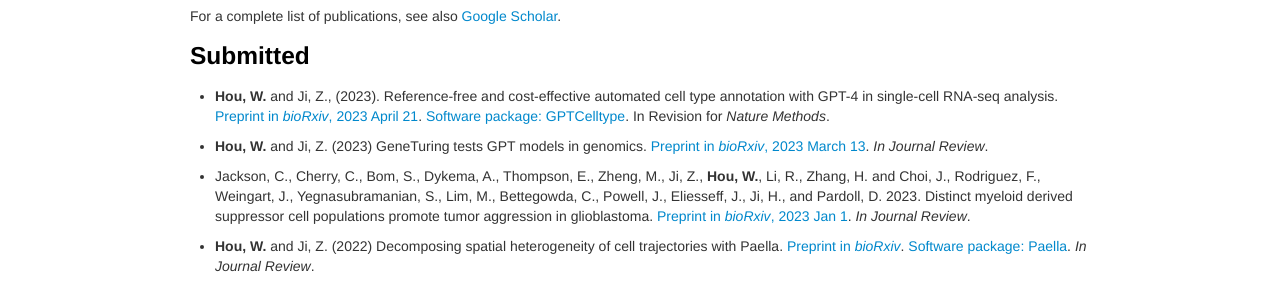
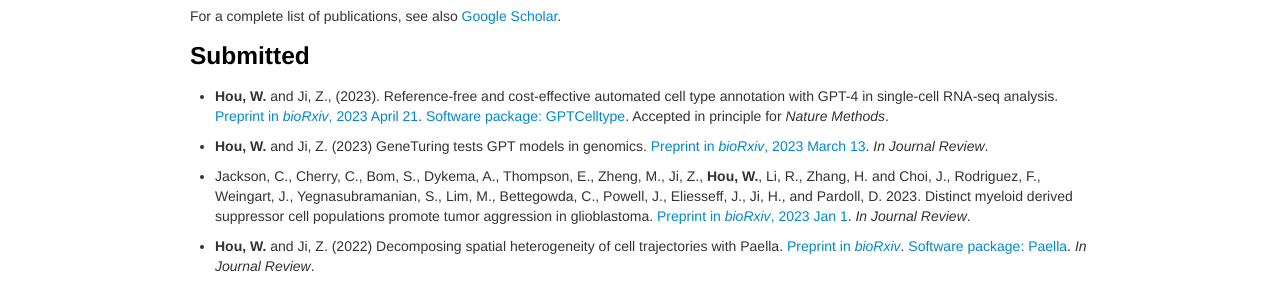
Before and after one commit to Winnie09/Wenpin_Hou, a Jekyll site: the page built from pages/publications.md, in a window 1280 px wide. Shown: the part 146-440 px from the top of the page. Built offline with Jekyll 4.4.1, drawn with Linux system fonts in a browser that asks for light colours.

Commit message:
gptcelltype status

```diff
--- a/pages/publications.md
+++ b/pages/publications.md
@@ -10,7 +10,7 @@
 
 ### Submitted
 
-- **Hou, W.** and Ji, Z., (2023). Reference-free and cost-effective automated cell type annotation with GPT-4 in single-cell RNA-seq analysis. [Preprint in *bioRxiv*, 2023 April 21](https://www.biorxiv.org/content/10.1101/2023.04.16.537094v1). [Software package: GPTCelltype](https://winnie09.github.io/Wenpin_Hou/pages/gptcelltype.html). In Revision for *Nature Methods*.
+- **Hou, W.** and Ji, Z., (2023). Reference-free and cost-effective automated cell type annotation with GPT-4 in single-cell RNA-seq analysis. [Preprint in *bioRxiv*, 2023 April 21](https://www.biorxiv.org/content/10.1101/2023.04.16.537094v1). [Software package: GPTCelltype](https://winnie09.github.io/Wenpin_Hou/pages/gptcelltype.html). Accepted in principle for *Nature Methods*.
 
 - **Hou, W.** and Ji, Z. (2023) GeneTuring tests GPT models in genomics. [Preprint in *bioRxiv*, 2023 March 13](https://www.biorxiv.org/content/10.1101/2023.03.11.532238v1). *In Journal Review*.
 
```
